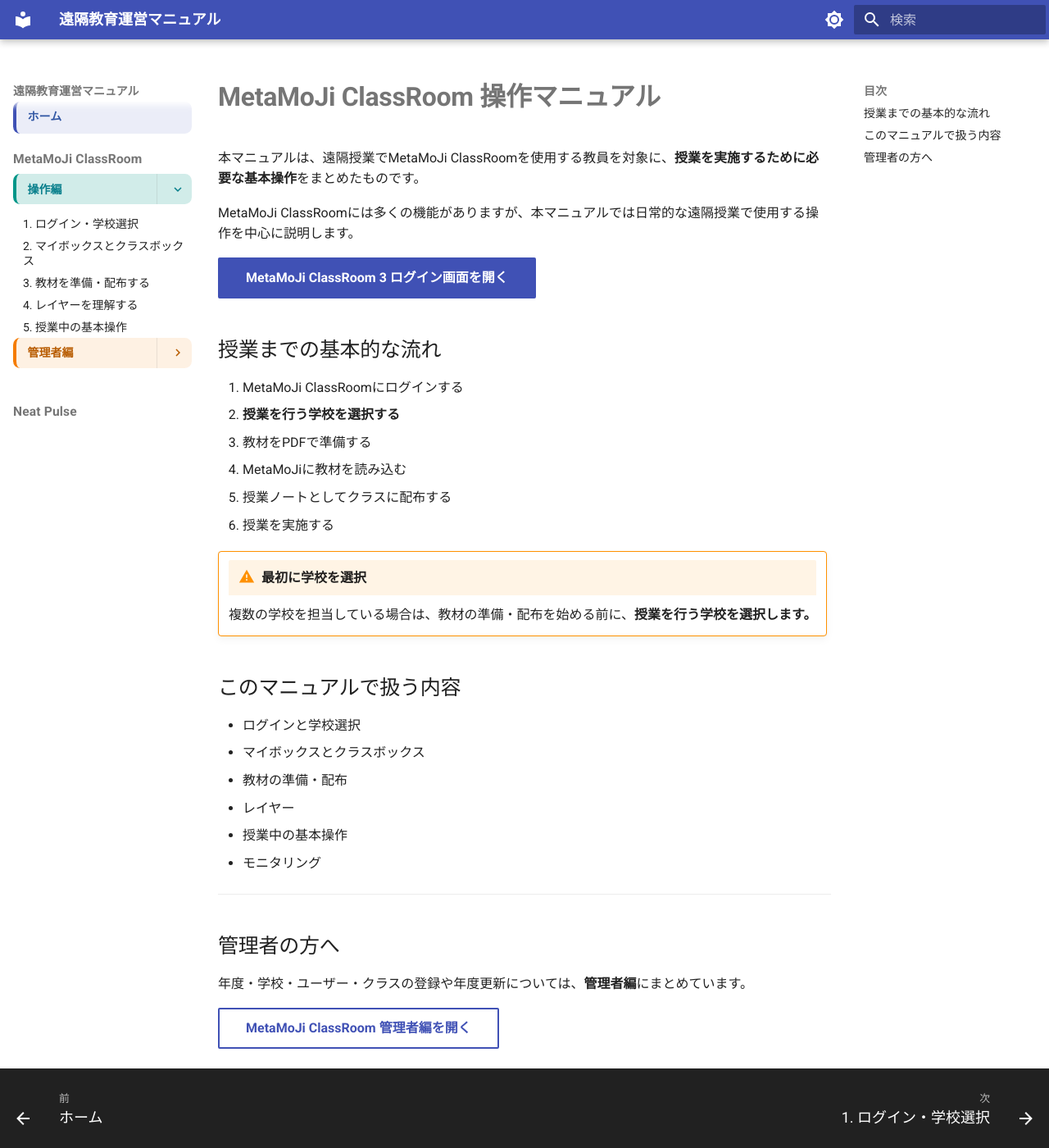
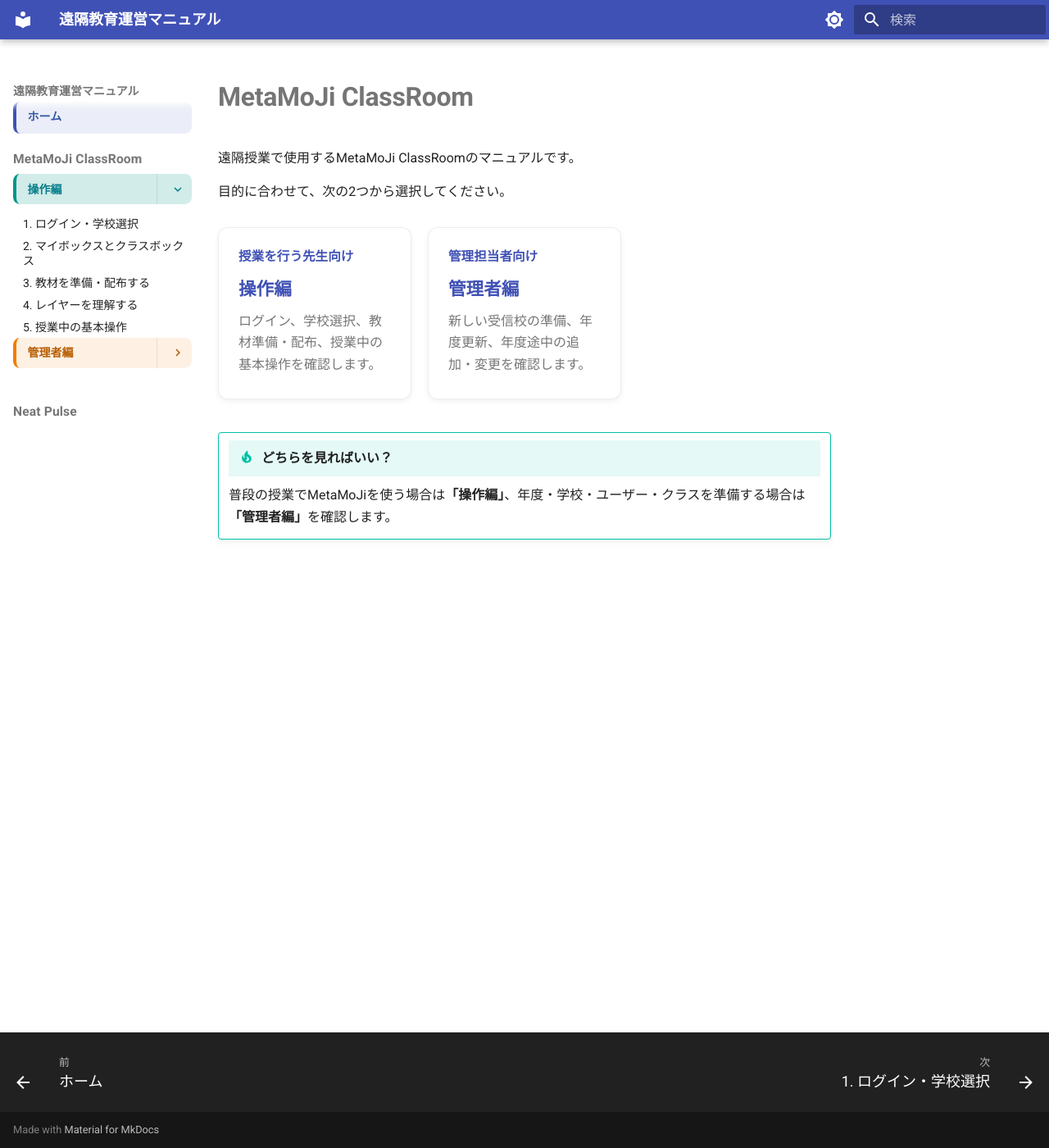
Before and after one commit to a-recs/remote-manual, an MkDocs documentation site: the page built from docs/metamoji/index.md, in a window 1280 px wide and 1400 px high. Shown: the whole window at 82% size. Built offline with MkDocs 1.6.1 and Material for MkDocs 9.7.7, drawn with Linux system fonts in a browser that asks for light colours.

Commit message:
Turn MetaMoJi page into section landing page

```diff
--- a/docs/metamoji/index.md
+++ b/docs/metamoji/index.md
@@ -1,36 +1,22 @@
-# MetaMoJi ClassRoom 操作マニュアル
+# MetaMoJi ClassRoom
 
-本マニュアルは、遠隔授業でMetaMoJi ClassRoomを使用する教員を対象に、**授業を実施するために必要な基本操作**をまとめたものです。
+遠隔授業で使用するMetaMoJi ClassRoomのマニュアルです。
 
-MetaMoJi ClassRoomには多くの機能がありますが、本マニュアルでは日常的な遠隔授業で使用する操作を中心に説明します。
+目的に合わせて、次の2つから選択してください。
 
-[MetaMoJi ClassRoom 3 ログイン画面を開く](https://classroom.metamoji.com/cr/){ .md-button .md-button--primary target="_blank" }
+<div class="manual-home-grid">
+  <a class="manual-home-card" href="operation/">
+    <span class="manual-home-card__eyebrow">授業を行う先生向け</span>
+    <strong>操作編</strong>
+    <span>ログイン、学校選択、教材準備・配布、授業中の基本操作を確認します。</span>
+  </a>
 
-## 授業までの基本的な流れ
+  <a class="manual-home-card" href="admin/">
+    <span class="manual-home-card__eyebrow">管理担当者向け</span>
+    <strong>管理者編</strong>
+    <span>新しい受信校の準備、年度更新、年度途中の追加・変更を確認します。</span>
+  </a>
+</div>
 
-1. MetaMoJi ClassRoomにログインする
-2. **授業を行う学校を選択する**
-3. 教材をPDFで準備する
-4. MetaMoJiに教材を読み込む
-5. 授業ノートとしてクラスに配布する
-6. 授業を実施する
-
-!!! warning "最初に学校を選択"
-    複数の学校を担当している場合は、教材の準備・配布を始める前に、**授業を行う学校を選択します。**
-
-## このマニュアルで扱う内容
-
-- ログインと学校選択
-- マイボックスとクラスボックス
-- 教材の準備・配布
-- レイヤー
-- 授業中の基本操作
-- モニタリング
-
----
-
-## 管理者の方へ
-
-年度・学校・ユーザー・クラスの登録や年度更新については、**管理者編**にまとめています。
-
-[MetaMoJi ClassRoom 管理者編を開く](admin/index.md){ .md-button target="_self" }
+!!! tip "どちらを見ればいい？"
+    普段の授業でMetaMoJiを使う場合は**「操作編」**、年度・学校・ユーザー・クラスを準備する場合は**「管理者編」**を確認します。
```
